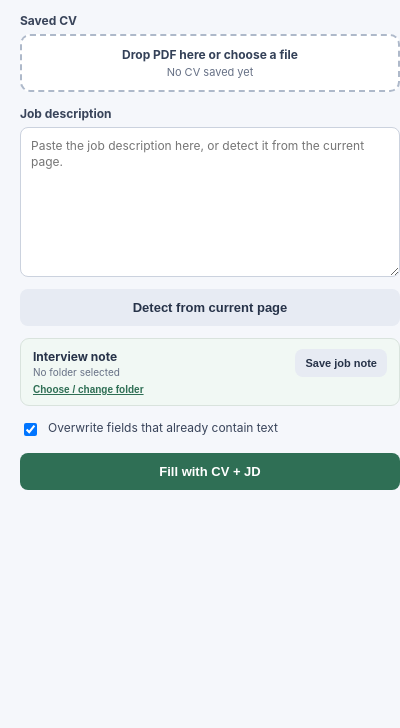
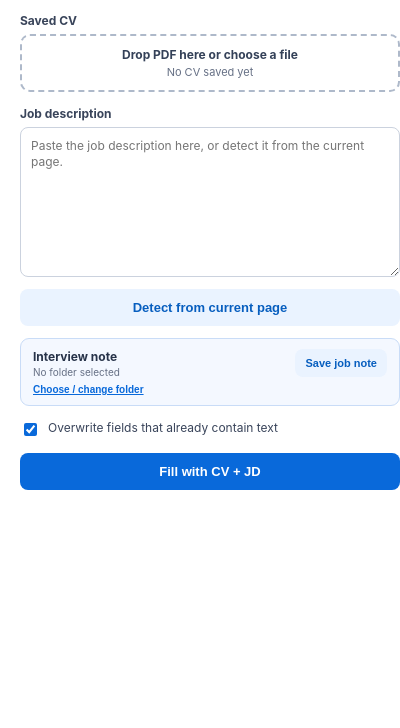
Before and after one commit to ZiDiYao/Job_Auto_Fill, a browser extension: page popup.html in a window 400 px wide. Shown: the part 116-844 px from the top of the page. Drawn offline with Linux system fonts and the light colour scheme.

Commit message:
Refresh extension with white and blue theme

```diff
--- a/options.css
+++ b/options.css
@@ -1,13 +1,16 @@
 :root {
   color-scheme: light;
   font-family: Inter, ui-sans-serif, system-ui, -apple-system, BlinkMacSystemFont, "Segoe UI", sans-serif;
-  color: #172033;
-  background: #f4f6f9;
+  color: #10233f;
+  background: #ffffff;
 }
 
 * { box-sizing: border-box; }
 
-body { margin: 0; }
+body {
+  margin: 0;
+  background: #ffffff;
+}
 
 main {
   max-width: 980px;
@@ -30,7 +33,7 @@ header {
 }
 
 .eyebrow {
-  color: #34785c;
+  color: #0969da;
   font-size: 12px;
   font-weight: 800;
   letter-spacing: 0.12em;
@@ -43,17 +46,17 @@ p { margin: 0; color: #5d6678; line-height: 1.5; }
 section,
 .notice {
   margin-bottom: 18px;
-  border: 1px solid #dfe4ec;
+  border: 1px solid #d6e4f7;
   border-radius: 12px;
   padding: 24px;
   background: white;
-  box-shadow: 0 5px 20px rgba(25, 37, 57, 0.04);
+  box-shadow: 0 5px 20px rgba(9, 105, 218, 0.06);
 }
 
 .notice {
-  border-color: #d9d5b4;
-  color: #625b25;
-  background: #fffced;
+  border-color: #c9dcf7;
+  color: #174a83;
+  background: #f4f8ff;
   font-size: 13px;
   line-height: 1.5;
 }
@@ -88,8 +91,8 @@ textarea {
 input:focus,
 select:focus,
 textarea:focus {
-  outline: 3px solid rgba(47, 111, 85, 0.16);
-  border-color: #2f6f55;
+  outline: 3px solid rgba(9, 105, 218, 0.16);
+  border-color: #0969da;
 }
 
 textarea {
@@ -136,10 +139,19 @@ button,
   cursor: pointer;
 }
 
-.primary { color: white; background: #2f6f55; }
-.secondary { color: #273349; background: #e3e8f0; }
+button:focus-visible,
+.file-button:focus-within {
+  outline: 3px solid rgba(9, 105, 218, 0.2);
+  outline-offset: 2px;
+}
+
+input[type="checkbox"] { accent-color: #0969da; }
+.primary { color: white; background: #0969da; }
+.primary:hover { background: #075ebf; }
+.secondary { color: #075ebf; background: #eaf3ff; }
+.secondary:hover { background: #dbeaff; }
 .file-button input { display: none; }
-#saveStatus { margin-left: 4px; color: #34785c; font-size: 13px; font-weight: 700; }
+#saveStatus { margin-left: 4px; color: #0969da; font-size: 13px; font-weight: 700; }
 
 .resume-row {
   display: flex;
@@ -164,7 +176,7 @@ button,
 }
 
 #interview-notes:target {
-  outline: 4px solid rgba(47, 111, 85, 0.18);
+  outline: 4px solid rgba(9, 105, 218, 0.18);
 }
 
 .ai-grid { margin: 16px 0; }
--- a/popup.css
+++ b/popup.css
@@ -1,13 +1,14 @@
 :root {
   color-scheme: light;
   font-family: Inter, ui-sans-serif, system-ui, -apple-system, BlinkMacSystemFont, "Segoe UI", sans-serif;
-  color: #172033;
-  background: #f5f7fb;
+  color: #10233f;
+  background: #ffffff;
 }
 
 body {
   width: 420px;
   margin: 0;
+  background: #ffffff;
 }
 
 main {
@@ -22,7 +23,7 @@ main {
 }
 
 .eyebrow {
-  color: #34785c;
+  color: #0969da;
   font-size: 11px;
   font-weight: 800;
   letter-spacing: 0.12em;
@@ -93,8 +94,8 @@ p {
 }
 
 .resume-drop.dragging {
-  border-color: #2f6f55;
-  background: #edf7f2;
+  border-color: #0969da;
+  background: #f0f6ff;
 }
 
 .resume-drop input {
@@ -130,8 +131,8 @@ textarea {
 }
 
 textarea:focus {
-  outline: 3px solid rgba(47, 111, 85, 0.16);
-  border-color: #2f6f55;
+  outline: 3px solid rgba(9, 105, 218, 0.16);
+  border-color: #0969da;
 }
 
 #detect {
@@ -145,9 +146,9 @@ textarea:focus {
   gap: 6px 10px;
   margin: 0 0 14px;
   padding: 10px 12px;
-  border: 1px solid #d9e3dd;
+  border: 1px solid #c9dcf7;
   border-radius: 9px;
-  background: #f1f8f4;
+  background: #f4f8ff;
 }
 
 .notes-panel div {
@@ -181,7 +182,7 @@ button.link-button {
   width: auto;
   justify-self: start;
   padding: 0;
-  color: #2f6f55;
+  color: #0969da;
   background: transparent;
   font-size: 10px;
   text-decoration: underline;
@@ -197,6 +198,16 @@ button {
   cursor: pointer;
 }
 
+button:focus-visible,
+input:focus-visible {
+  outline: 3px solid rgba(9, 105, 218, 0.2);
+  outline-offset: 2px;
+}
+
+input[type="checkbox"] {
+  accent-color: #0969da;
+}
+
 button:disabled {
   cursor: wait;
   opacity: 0.65;
@@ -204,13 +215,21 @@ button:disabled {
 
 .primary {
   color: white;
-  background: #2f6f55;
+  background: #0969da;
+}
+
+.primary:hover {
+  background: #075ebf;
 }
 
 .secondary {
   margin-top: 8px;
-  color: #273349;
-  background: #e7ebf3;
+  color: #075ebf;
+  background: #eaf3ff;
+}
+
+.secondary:hover {
+  background: #dbeaff;
 }
 
 #status {
```
Also changed, not shown: manifest.json.
